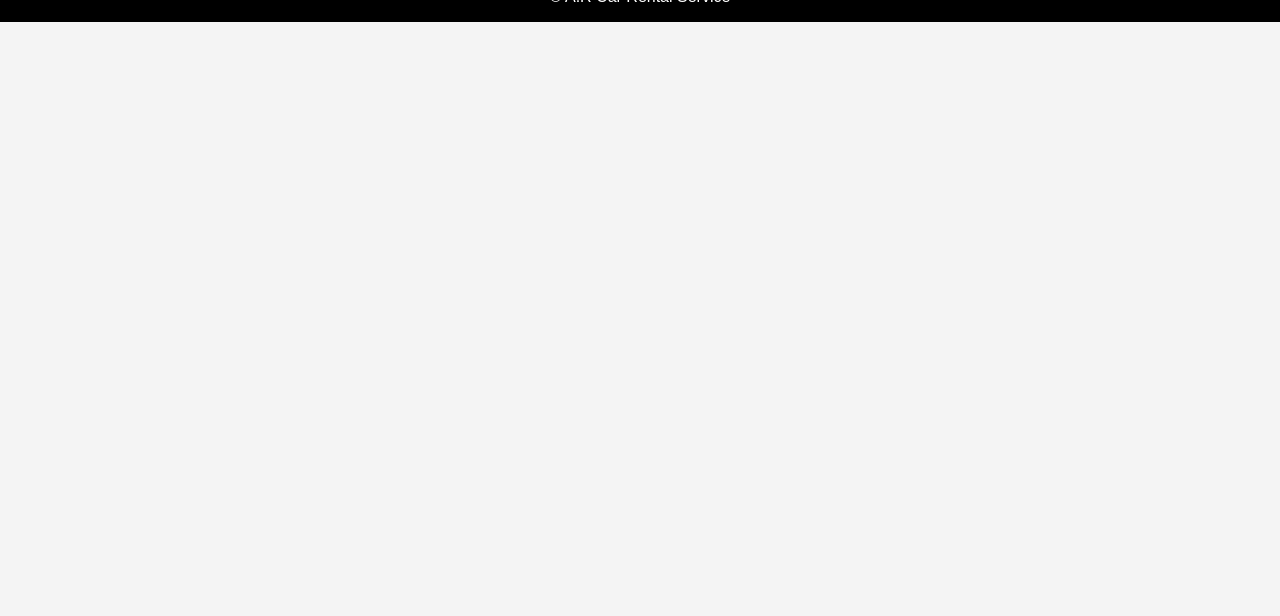
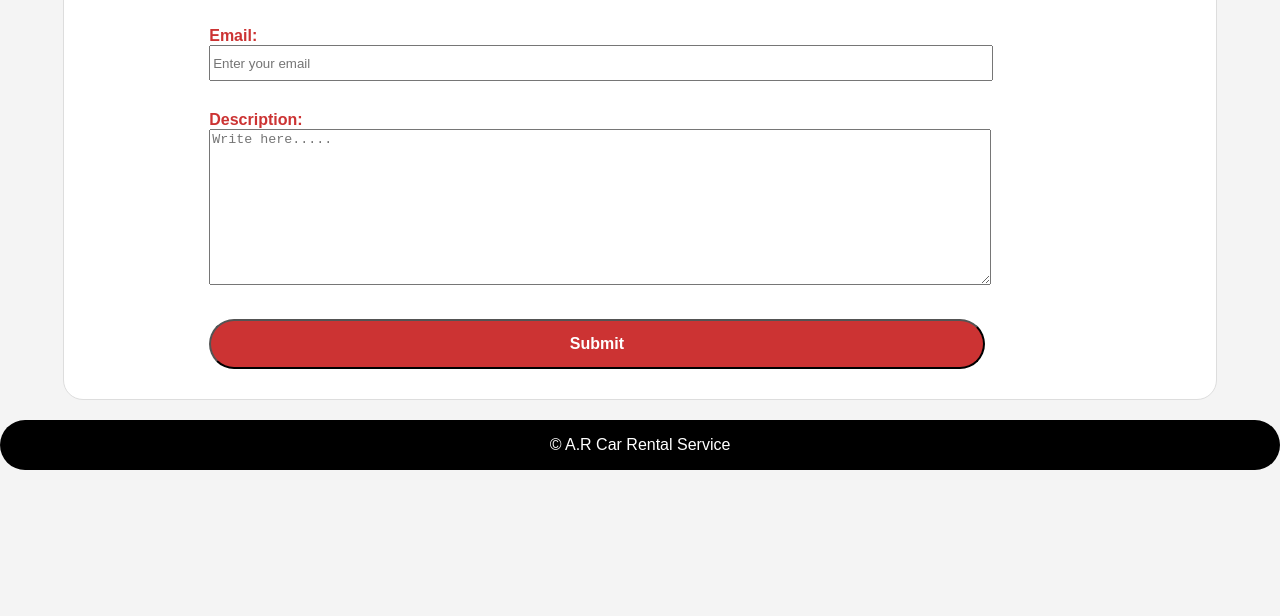
Before and after one commit to Azeen-Shah/AR_Cars_Rental_Services, a plain HTML site: page ContactPage/contact.html in a window 1280 px wide. Shown: the part 184-800 px from the top of the page. Drawn offline with Linux system fonts and the light colour scheme.

Commit message:
Update contact us page

```diff
--- a/ContactPage/contact.html
+++ b/ContactPage/contact.html
@@ -17,7 +17,31 @@
         <a href="#">Contact</a>
         <a href="../BookingPage/booking.html">Booking</a>
     </nav>
-<h1>this is Contact</h1>
+
+    <div id="con">
+        <form>
+        <div class="con">
+            <p>Name:</p>
+            <input type="text" placeholder="Enter your name">
+        </div>
+
+        <div class="con">
+            <p>Email:</p>
+            <input type="email" placeholder="Enter your email">
+        </div>
+
+        <div class="con">
+            <p>Description:</p>
+            <textarea id="" cols="30" rows="10" placeholder="Write here....."></textarea>
+        </div>
+
+        <div class="con">
+            <input type="submit" value="Submit" id="submit">
+        </div>
+
+    </div>
+
+    </form>
     <footer>
         &copy; A.R Car Rental Service
     </footer>
--- a/ContactPage/style.css
+++ b/ContactPage/style.css
@@ -13,6 +13,7 @@ nav {
     justify-content: space-evenly;
     align-items: center;
     border-radius: 45px;
+    margin-bottom: 20px;
 }
 
 nav a {
@@ -28,12 +29,61 @@ a img{
     height: 2.5em;
 }
 
+#con{
+    width: 90vw;
+    background-color: #fff;
+    margin: auto;
+    border: 1px solid #ddd;
+    border-radius: 20px;
+    display: flex;
+    justify-content: center;
+}
+
+form{
+    width: 80%;
+}
+
+.con{
+    margin: 30px;
+}
+
+.con p{
+    margin: 0px;
+    color: #CC3333;
+    font-weight: 600;
+}
+
+.con input{
+    margin: 0px;
+    width: 90%;
+    height: 30px;
+}
+
+.con textarea{
+    width: 90%;
+}
+
+#submit{
+    background-color: #CC3333;
+    color: white;
+    border-radius: 30px;
+    height: 50px;
+    font-weight: 700;
+    font-size: 1em;
+}
+
+#submit:hover{
+    background-color: black;
+    color: #CC3333;
+}
 
 footer {
     background-color: black;
     color: #fff;
     text-align: center;
     padding: 1em 0;
+    margin-top: 20px;
+    border-radius: 45px;
 }
 
 @media (max-width: 300px){
@@ -46,4 +96,7 @@ footer {
     nav{
         border-radius: 0px;
     }
+    footer{
+        border-radius: 0px;
+    }
 }
```
